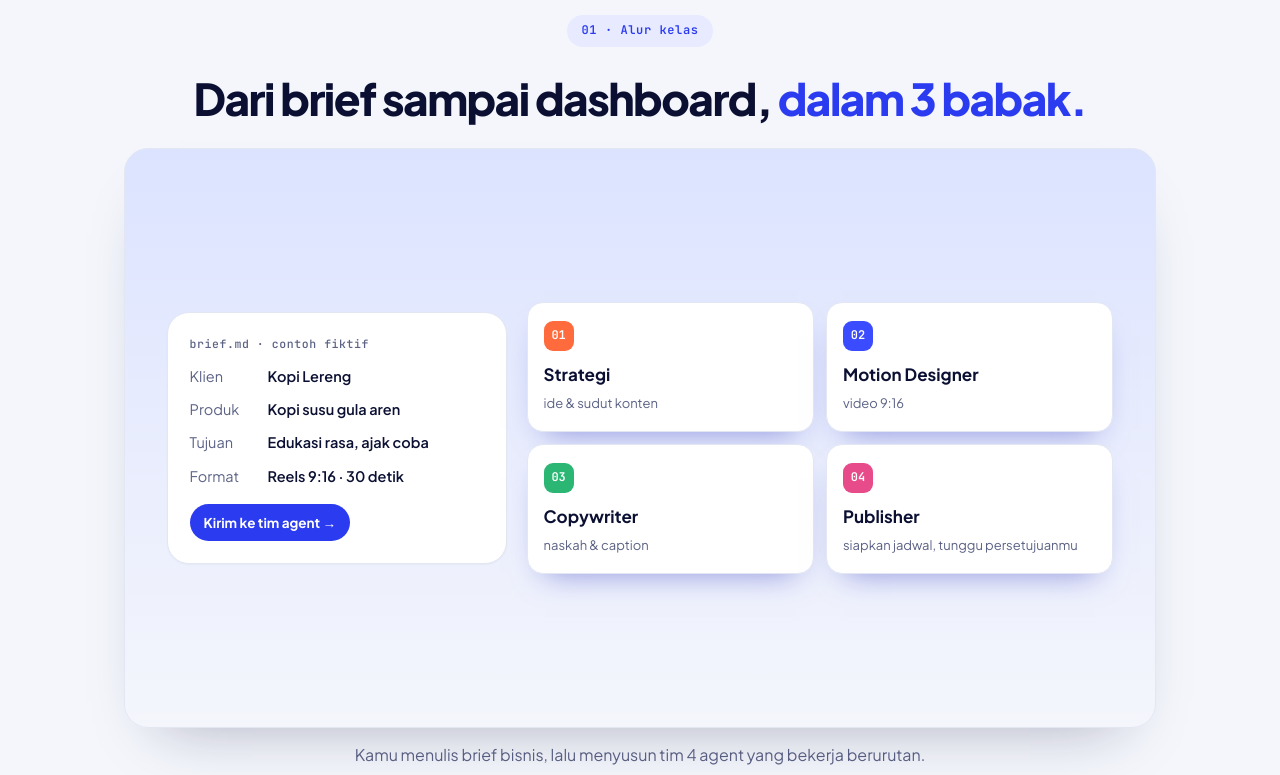
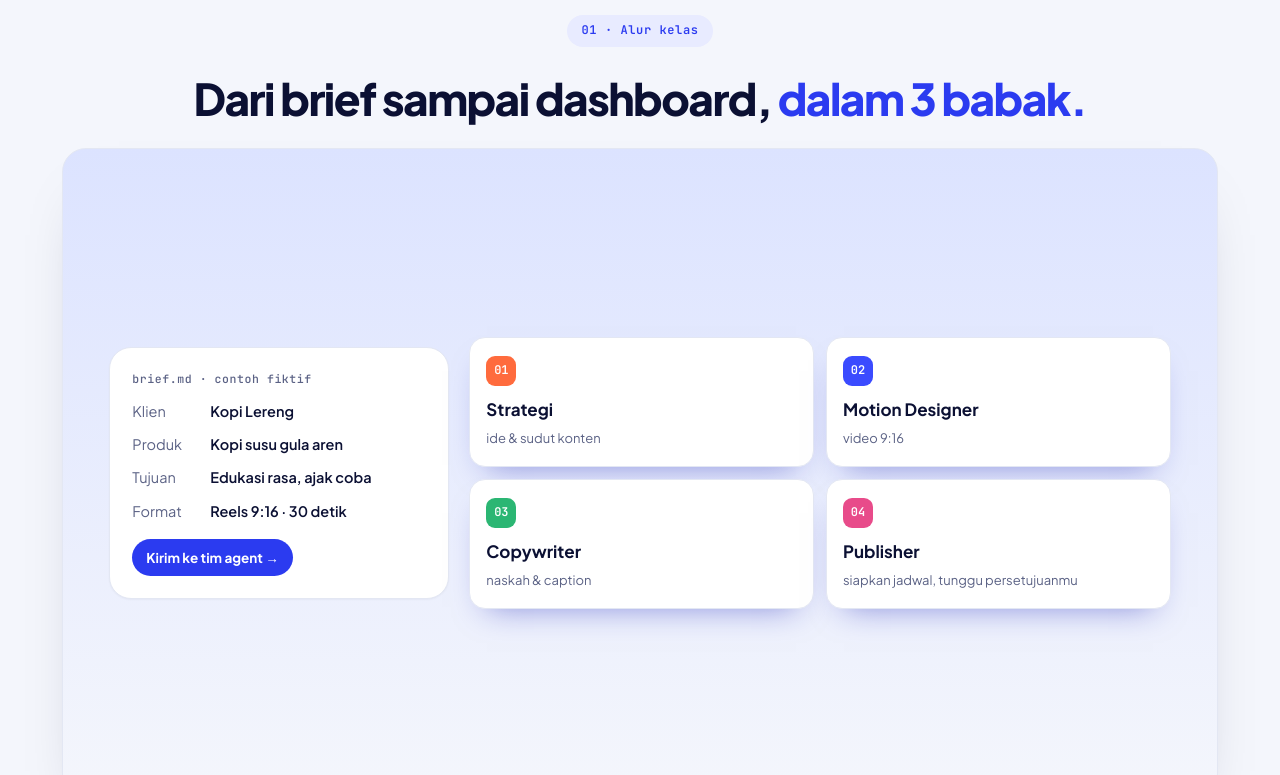
Before and after one commit to malikisaputra-source/tautan, a plain HTML site: page academy/index.html in a window 1280 px wide. Shown: the part 1022-1797 px from the top of the page. Drawn offline with Linux system fonts and the light colour scheme.

Commit message:
Academy: panel ukuran sedang + dashboard lebih zoom out
Co-Authored-By: Claude Opus 5.5 <noreply@anthropic.com>

```diff
--- a/academy/index.html
+++ b/academy/index.html
@@ -288,7 +288,7 @@ a{color:inherit}img,video{display:block;max-width:100%}
 .fitur ul{margin:0;padding-left:18px;display:grid;gap:6px;font-size:15px}
 .fitur b{display:block;font-size:18px;margin-bottom:6px}.fitur p{margin:0;font-size:14.5px}
 @media (max-width:900px){.babak1,.babak3{grid-template-columns:1fr}.peramban iframe{height:520px}}
-.alur{margin:8px auto 0;max-width:min(1060px,calc((100vh - 220px) * 16 / 9))}
+.alur{margin:8px auto 0;max-width:min(1280px,calc((100vh - 150px) * 16 / 9))}
 .alur-layar{position:relative;aspect-ratio:16/9;border-radius:24px;overflow:hidden;background:linear-gradient(180deg,#DCE3FF,#F4F6FC);border:1px solid var(--garis);box-shadow:0 30px 60px -36px rgba(11,16,51,.35)}
 .alur-slide{position:absolute;inset:0;opacity:0;transform:scale(1.02);transition:opacity .7s ease,transform .9s cubic-bezier(.2,.8,.2,1);pointer-events:none}
 .alur-slide.aktif{opacity:1;transform:none;pointer-events:auto}
@@ -300,6 +300,7 @@ a{color:inherit}img,video{display:block;max-width:100%}
 .s1-agen span{display:inline-grid;place-items:center;width:30px;height:30px;border-radius:9px;color:#fff;font-family:var(--mono);font-size:12px;font-weight:700;margin-bottom:10px}
 .s1-agen b{display:block;font-size:17px}.s1-agen small{color:var(--abu);font-size:13px}
 .s3{position:relative;height:100%}
+.s3 iframe{width:150%!important;height:150%!important;transform:scale(.6667);transform-origin:0 0}
 .s3-tool{position:absolute;right:16px;bottom:16px;width:280px;padding:18px;box-shadow:0 20px 40px -20px rgba(11,16,51,.6)}
 .s3-tool .mono{margin:0 0 6px;font-size:11px;color:rgba(255,255,255,.8)}.s3-tool b{display:block;font-size:16px;margin-bottom:4px}.s3-tool p{margin:0;font-size:13.5px}
 .alur-ket{text-align:center;margin:14px auto 10px;font-size:16px;color:var(--abu);min-height:1.6em}
@@ -310,7 +311,7 @@ a{color:inherit}img,video{display:block;max-width:100%}
 .alur-langkah b{display:block;height:100%;width:0;background:var(--biru)}
 .alur-langkah button:focus-visible{outline:2px solid var(--biru);outline-offset:4px;border-radius:6px}
 .alur-lanjut{margin:14px auto 0;display:block;border:0;background:var(--biru);color:#fff;font-weight:700;padding:10px 18px;border-radius:999px;cursor:pointer}
-@media (max-width:700px){.alur-layar{aspect-ratio:4/5}.alur-slide iframe{width:200%;height:200%;transform:scale(.5);transform-origin:0 0}.s1{padding:14px}.brief dl div:nth-child(n+2){display:none}.brief .mono{margin-bottom:8px}.brief-kirim{margin-top:10px;padding:6px 12px;font-size:12px}.s1-tim{gap:8px}.s1{grid-template-columns:1fr;align-content:center;gap:12px}.s1-agen{padding:10px}.s1-agen b{font-size:14px}.s1-agen small{font-size:11.5px}.s1-agen span{width:24px;height:24px;margin-bottom:6px}.brief{padding:14px}.brief dl{gap:6px;font-size:13px}.s3-tool{left:12px;right:12px;width:auto;padding:12px}.s3-tool p{display:none}.alur-langkah span{font-size:11.5px}}
+@media (max-width:700px){.alur-layar{aspect-ratio:4/5}.alur-slide iframe,.s3 iframe{width:200%!important;height:200%!important;transform:scale(.5);transform-origin:0 0}.s1{padding:14px}.brief dl div:nth-child(n+2){display:none}.brief .mono{margin-bottom:8px}.brief-kirim{margin-top:10px;padding:6px 12px;font-size:12px}.s1-tim{gap:8px}.s1{grid-template-columns:1fr;align-content:center;gap:12px}.s1-agen{padding:10px}.s1-agen b{font-size:14px}.s1-agen small{font-size:11.5px}.s1-agen span{width:24px;height:24px;margin-bottom:6px}.brief{padding:14px}.brief dl{gap:6px;font-size:13px}.s3-tool{left:12px;right:12px;width:auto;padding:12px}.s3-tool p{display:none}.alur-langkah span{font-size:11.5px}}
 </style>
 </head>
 <body>
@@ -574,13 +575,14 @@ const KELAS = {
     }
     tombol.forEach((b, j) => b.addEventListener("click", () => tampil(j)));
     lanjut.addEventListener("click", () => tampil(ke + 1));
-    if (diam) { lanjut.hidden = false; tampil(0); clearInterval(nyalaT); agen1.forEach((a) => a.classList.add("nyala")); return; }
+    const awal = Math.max(0, Math.min(2, (+(location.hash.match(/babak(\d)/) || [])[1] || 1) - 1));
+    if (diam) { lanjut.hidden = false; tampil(awal); clearInterval(nyalaT); agen1.forEach((a) => a.classList.add("nyala")); return; }
     const henti = () => { if (!jeda) { jeda = true; terpakai += performance.now() - mulaiT; } };
     const jalan = () => { if (jeda) { jeda = false; mulaiT = performance.now(); } };
     alur.addEventListener("pointerenter", (e) => { if (e.pointerType === "mouse") henti(); });
     alur.addEventListener("pointerleave", (e) => { if (e.pointerType === "mouse") jalan(); });
     alur.addEventListener("touchstart", () => { henti(); clearTimeout(alur._t); alur._t = setTimeout(jalan, 5000); }, { passive: true });
-    new IntersectionObserver(([e]) => { terlihat = e.isIntersecting; if (terlihat && !mulai) { mulai = true; tampil(0); } if (terlihat) jalan(); else henti(); }, { threshold: .35 }).observe(alur);
+    new IntersectionObserver(([e]) => { terlihat = e.isIntersecting; if (terlihat && !mulai) { mulai = true; tampil(awal); } if (terlihat) jalan(); else henti(); }, { threshold: .35 }).observe(alur);
     document.addEventListener("visibilitychange", () => (document.hidden ? henti() : terlihat && jalan()));
     (function putar(now) {
       requestAnimationFrame(putar); if (!mulai || jeda) return;
```
